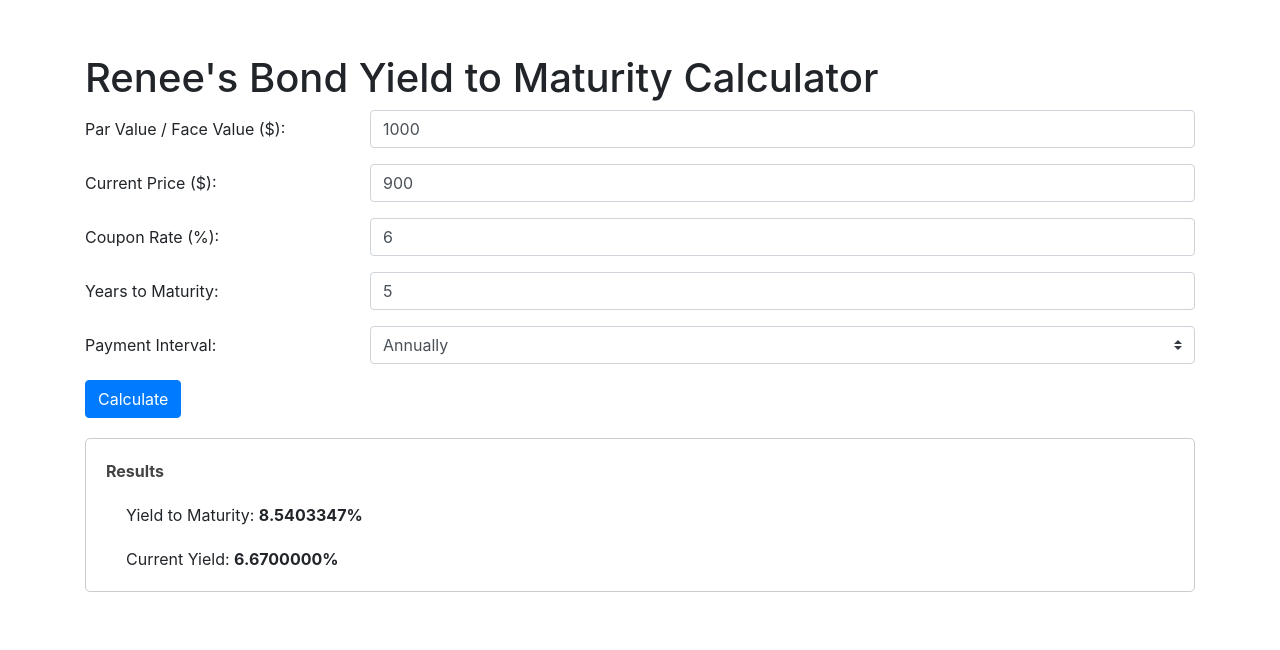
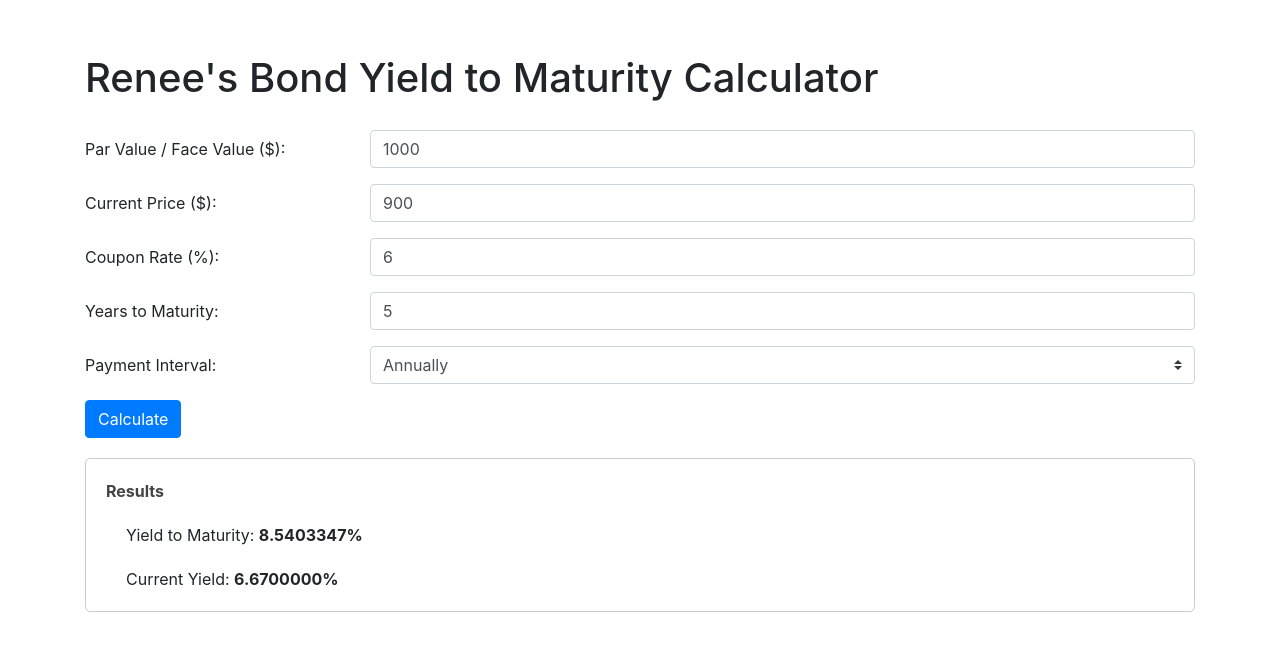
Before and after one commit to mjm3853/YTM, a website: page public/index.html in a window 1280 px wide. Drawn offline with nearby package versions, Linux system fonts and the light colour scheme.

Commit message:
small update

```diff
--- a/public/css/style.css
+++ b/public/css/style.css
@@ -1,7 +1,10 @@
 @import url('https://fonts.googleapis.com/css?family=PT+Sans');
-
 body {
     font-family: 'PT Sans', sans-serif;
+}
+
+h1 {
+    padding-bottom: 20px;
 }
 
 .chartist-tooltip {
```
